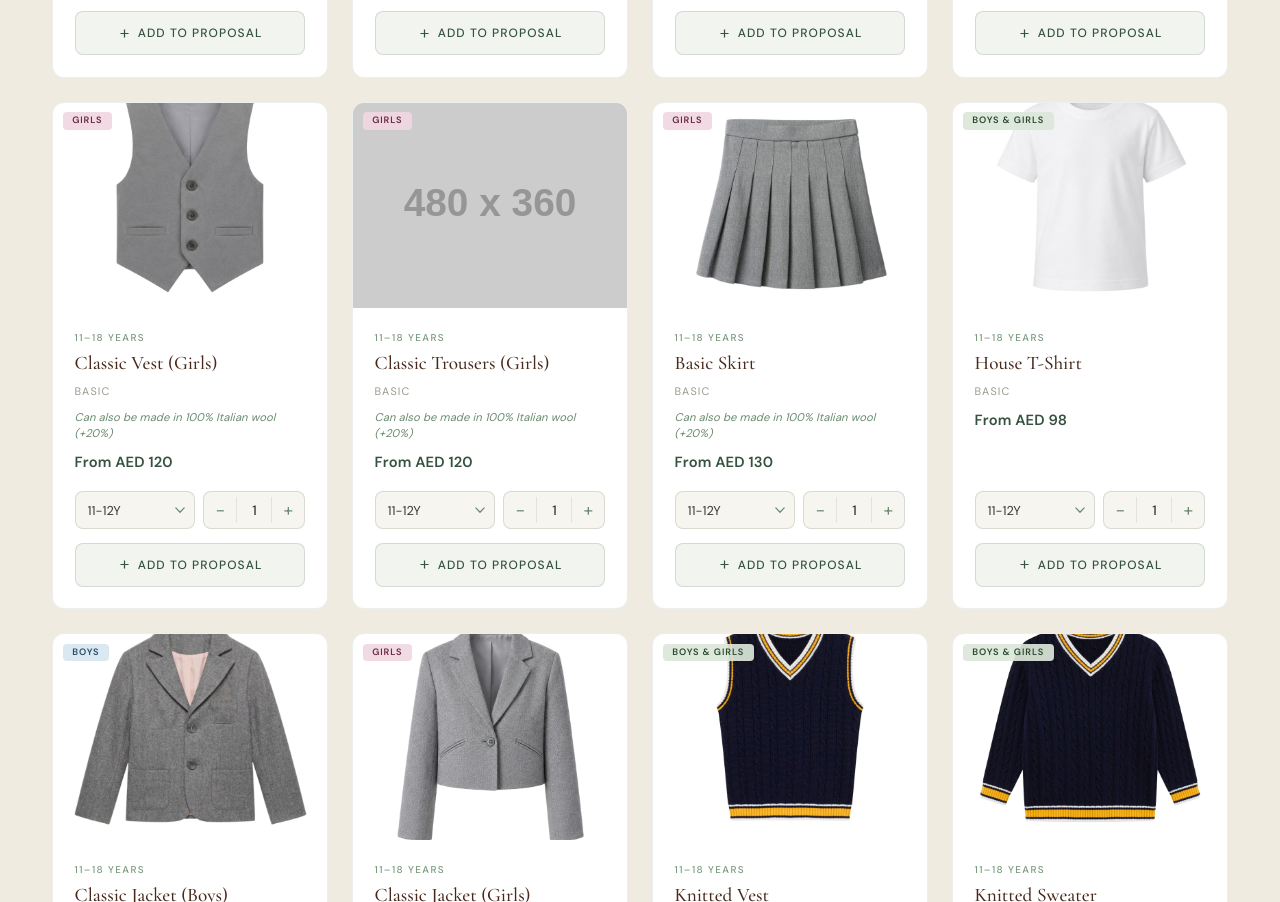
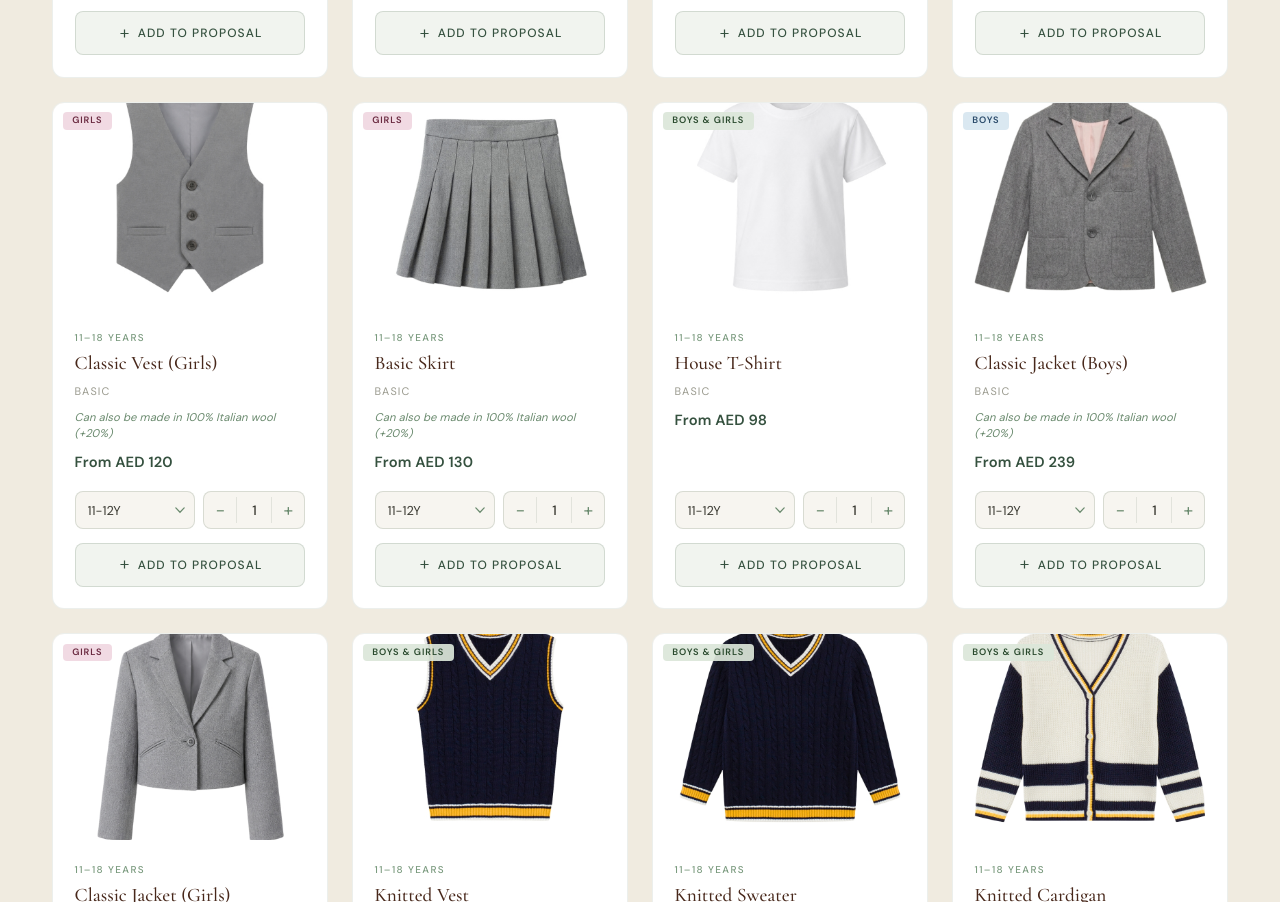
Before and after one commit to ermolinamari/upure-site, a plain HTML site: page index.html in a window 1280 px wide. Shown: the part 5577-6479 px from the top of the page. Drawn offline with nearby package versions, Linux system fonts and the light colour scheme; placeholder pictures from the web are drawn by us.

Commit message:
Update index.html

```diff
--- a/index.html
+++ b/index.html
@@ -904,7 +904,6 @@ const PRODUCTS=[
   {id:23,name:"Shorts Basic",category:"Basic",ageGroup:"11–18 years",age:"11-18",gender:"boys",price:110,currency:"AED",wool:true,image:"images/products/shorts-senior.jpg",sizes:["11-12Y","12-13Y","13-14Y","14-15Y","S","M","L","XL"]},
   {id:24,name:"Classic Vest (Boys)",category:"Basic",ageGroup:"11–18 years",age:"11-18",gender:"boys",price:120,currency:"AED",wool:true,image:"images/products/vest-senior-boys.jpg",sizes:["11-12Y","12-13Y","13-14Y","14-15Y","S","M","L","XL"]},
   {id:25,name:"Classic Vest (Girls)",category:"Basic",ageGroup:"11–18 years",age:"11-18",gender:"girls",price:120,currency:"AED",wool:true,image:"images/products/vest-senior-girls.jpg",sizes:["11-12Y","12-13Y","13-14Y","14-15Y","S","M","L","XL"]},
-  {id:26,name:"Classic Trousers (Girls)",category:"Basic",ageGroup:"11–18 years",age:"11-18",gender:"girls",price:120,currency:"AED",wool:true,image:"images/products/trousers-senior-girls.jpg",sizes:["11-12Y","12-13Y","13-14Y","14-15Y","S","M","L","XL"]},
   {id:27,name:"Basic Skirt",category:"Basic",ageGroup:"11–18 years",age:"11-18",gender:"girls",price:130,currency:"AED",wool:true,image:"images/products/skirt-senior.jpg",sizes:["11-12Y","12-13Y","13-14Y","14-15Y","S","M","L","XL"]},
   {id:28,name:"House T-Shirt",category:"Basic",ageGroup:"11–18 years",age:"11-18",gender:"unisex",price:98,currency:"AED",wool:false,image:"images/products/house-tshirt-senior.jpg",sizes:["11-12Y","12-13Y","13-14Y","14-15Y","S","M","L","XL"]},
   {id:29,name:"Classic Jacket (Boys)",category:"Basic",ageGroup:"11–18 years",age:"11-18",gender:"boys",price:239,currency:"AED",wool:true,image:"images/products/jacket-senior-boys.jpg",sizes:["11-12Y","12-13Y","13-14Y","14-15Y","S","M","L","XL"]},
```
